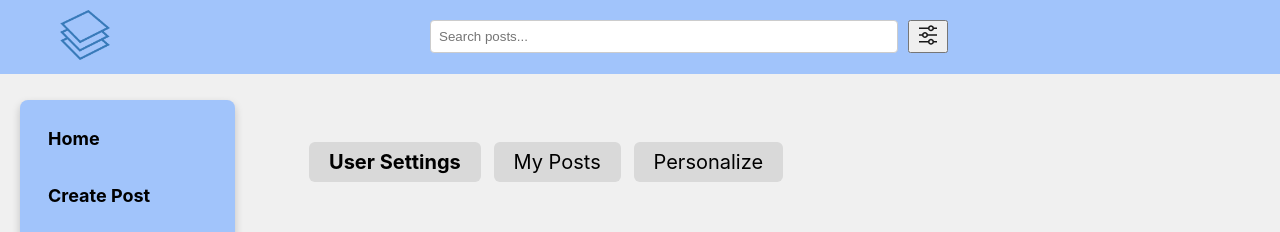
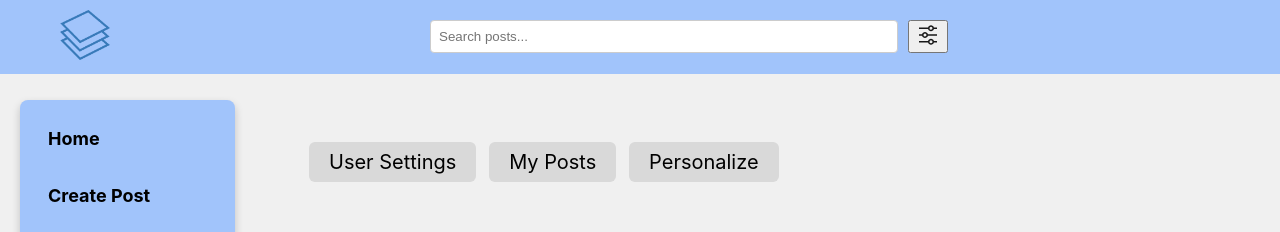
Before and after one commit to 20201141/NSF, a React (Create React App) app: page /account in a window 1280 px wide. Shown: the top 232 px of the page. Built offline with nearby package versions, Linux system fonts and the light colour scheme; no server answers.

Commit message:
always bolding user settings menu

```diff
--- a/src/account/UserSettings.tsx
+++ b/src/account/UserSettings.tsx
@@ -9,7 +9,7 @@ const UserSettings = () => {
     <div className="user-nav">
       <nav>
         <ul>
-          <li><NavLink to="/account" className="user-nav-item">User Settings</NavLink></li>
+          <li><NavLink to="/account/#" className="user-nav-item">User Settings</NavLink></li>
           <li><NavLink to="/account/my-post" className="user-nav-item">My Posts</NavLink></li>
           <li><NavLink to="/account/personalize" className="user-nav-item">Personalize</NavLink></li>
         </ul>
```
